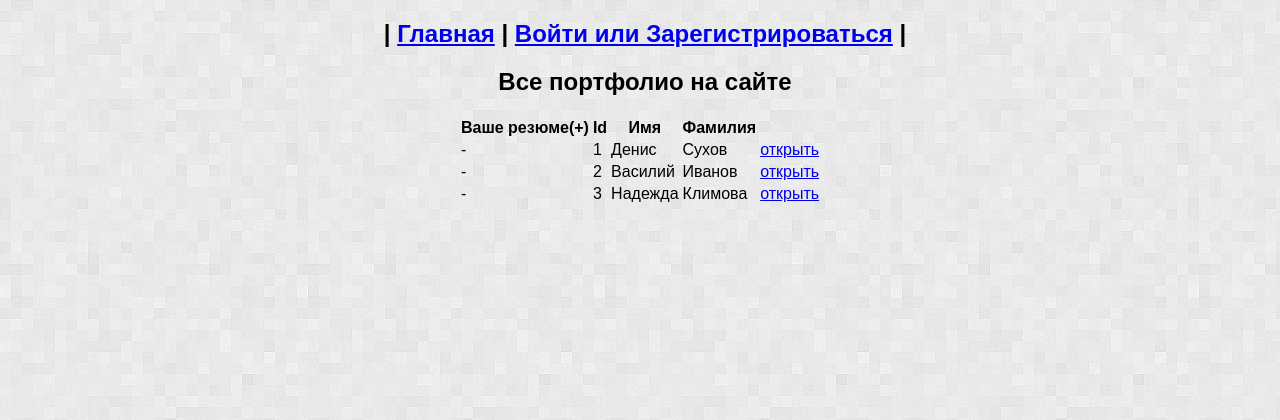
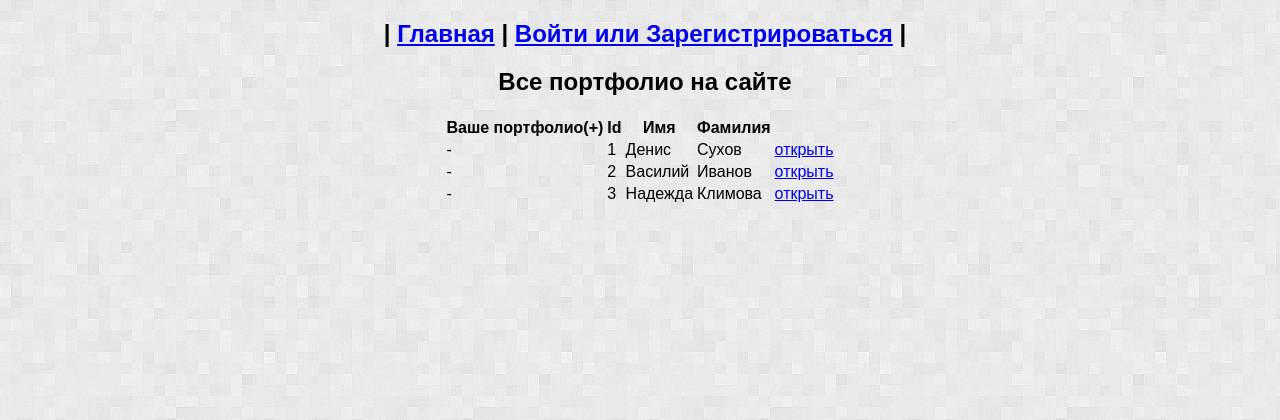
Before and after one commit to deadly-dead-of-deadman/Summary-flask, a Flask app: page / in a window 1280 px wide. Shown: the top 420 px of the page. Run offline with Flask 2, Linux system fonts and the light colour scheme; data comes from the database, SQL or seed files in the repository.

Commit message:
make it better

```diff
--- a/templates/index.html
+++ b/templates/index.html
@@ -35,7 +35,7 @@
 </h3>
 <table align="center">
     <tr>
-        <th>Ваше резюме(+)</th>
+        <th>Ваше портфолио(+)</th>
     <th>Id</th>
     <th>Имя</th>
     <th>Фамилия</th>
```
